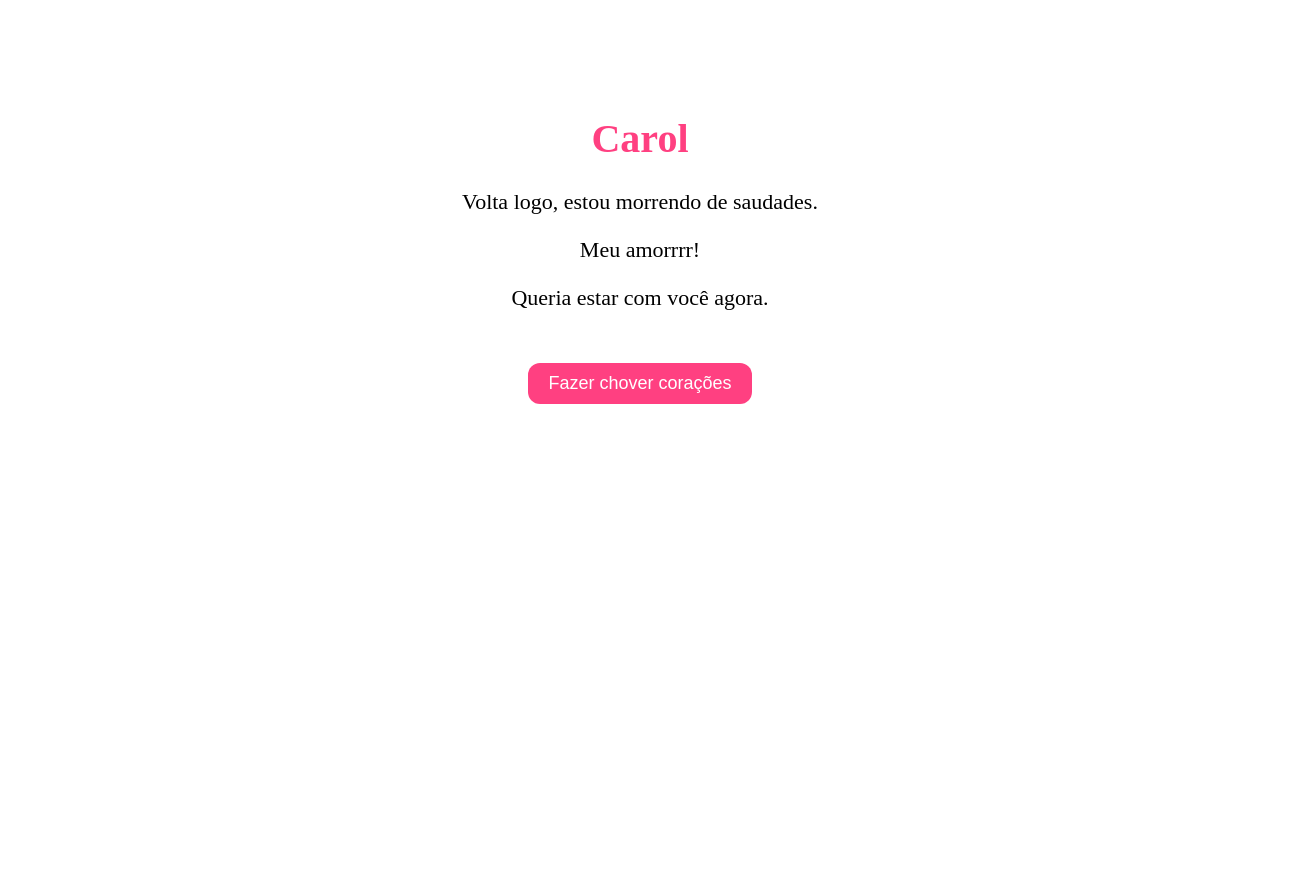
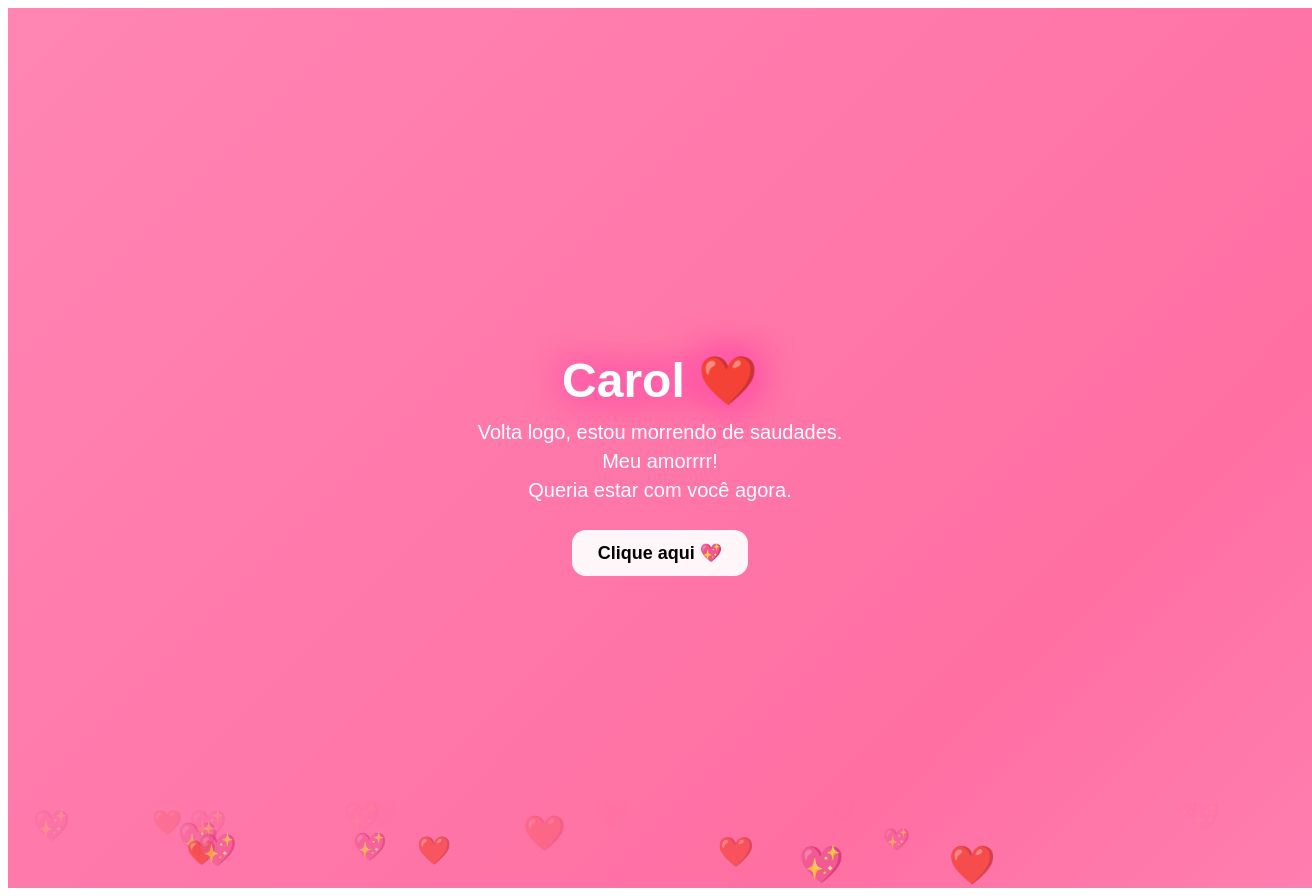
Before and after one commit to LucasXimenesConv/clone-tabnews, a Next.js app: page / in a window 1280 px wide. Shown: the whole page, 1312 px wide, since content can reach past the window. Built offline with nearby package versions, Linux system fonts and the light colour scheme.

Commit message:
tentativa 5 carol

```diff
--- a/pages/index.js
+++ b/pages/index.js
@@ -1,102 +1,270 @@
 import { useEffect, useState } from "react";
 
 export default function Home() {
-  const [hearts, setHearts] = useState([]);
+  const [hydrated, setHydrated] = useState(false);
+  const [explosions, setExplosions] = useState([]);
 
-  function spawnHearts() {
-    const amount = 40; // chuva intensa
-    const newHearts = [];
+  // marca que estamos no client (evita mismatch)
+  useEffect(() => {
+    setHydrated(true);
+  }, []);
 
-    for (let i = 0; i < amount; i++) {
-      newHearts.push({
-        id: Date.now() + Math.random(),
-        left: Math.random() * 100,
-        size: Math.random() * 30 + 10,
-        duration: Math.random() * 3 + 3,
-      });
-    }
+  function explodeHearts() {
+    const id = Date.now() + Math.floor(Math.random() * 1000);
+    setExplosions((prev) => [...prev, id]);
 
-    setHearts(prev => [...prev, ...newHearts]);
+    // remove depois da animação
+    setTimeout(() => {
+      setExplosions((prev) => prev.filter((e) => e !== id));
+    }, 2200);
+  }
 
-    // Remove depois da animação
-    setTimeout(() => {
-      setHearts(prev => prev.slice(amount));
-    }, 4000);
+  // Enquanto não hidratou, renderizamos uma versão mínima para evitar mismatch
+  if (!hydrated) {
+    return (
+      <div style={styles.container}>
+        <h1 style={styles.title}>Carol ❤️</h1>
+      </div>
+    );
   }
 
   return (
     <div style={styles.container}>
-      <h1 style={styles.title}>Carol</h1>
-      <p style={styles.text}>Volta logo, estou morrendo de saudades.</p>
-      <p style={styles.text}>Meu amorrrr!</p>
-      <p style={styles.text}>Queria estar com você agora.</p>
+      {/* fundo e elementos decorativos */}
+      <FloatingHearts />
 
-      <button style={styles.button} onClick={spawnHearts}>
-        Fazer chover corações
-      </button>
-
-      {/* Corações só renderizam no cliente */}
-      <div style={styles.heartsContainer}>
-        {hearts.map(h => (
-          <span
-            key={h.id}
-            style={{
-              position: "absolute",
-              top: "-20px",
-              left: `${h.left}%`,
-              fontSize: h.size,
-              animation: `fall ${h.duration}s linear`,
-              pointerEvents: "none",
-            }}
-          >
-            ❤️
-          </span>
+      {/* overlay onde as explosões aparecem */}
+      <div style={styles.explosionLayer} aria-hidden="true">
+        {explosions.map((id) => (
+          <Explosion key={id} />
         ))}
       </div>
 
-      <style>{`
-        @keyframes fall {
-          0% { transform: translateY(0); opacity: 1; }
-          100% { transform: translateY(120vh); opacity: 0; }
-        }
-      `}</style>
+      {/* conteúdo principal */}
+      <div style={styles.content}>
+        <h1 style={styles.title}>Carol ❤️</h1>
+
+        <p style={styles.text}>Volta logo, estou morrendo de saudades.</p>
+        <p style={styles.text}>Meu amorrrr!</p>
+        <p style={styles.text}>Queria estar com você agora.</p>
+
+        <button style={styles.button} onClick={explodeHearts}>
+          Clique aqui 💖
+        </button>
+      </div>
+
+      {/* css local */}
+      <style>{css}</style>
     </div>
   );
 }
 
+/* corações leves de fundo (gerados só no client) */
+function FloatingHearts() {
+  const [hearts, setHearts] = useState([]);
+
+  useEffect(() => {
+    const arr = Array.from({ length: 20 }).map(() => ({
+      left: Math.random() * 100,
+      delay: Math.random() * 3,
+      size: 14 + Math.random() * 18,
+      opacity: 0.6 + Math.random() * 0.4,
+      emoji: Math.random() > 0.5 ? "💖" : "❤️",
+    }));
+    setHearts(arr);
+  }, []);
+
+  return (
+    <div style={styles.heartsContainer} aria-hidden="true">
+      {hearts.map((h, i) => (
+        <span
+          key={i}
+          style={{
+            ...styles.heart,
+            left: `${h.left}%`,
+            animationDelay: `${h.delay}s`,
+            fontSize: `${h.size}px`,
+            opacity: h.opacity,
+          }}
+        >
+          {h.emoji}
+        </span>
+      ))}
+    </div>
+  );
+}
+
+/* Explosão: cada montagem cria um burst (gerado no client) */
+function Explosion() {
+  const [burst, setBurst] = useState([]);
+
+  useEffect(() => {
+    const count = 140; // aumente/decrease se quiser mais/menos corações por clique
+    const arr = Array.from({ length: count }).map(() => {
+      const angle = Math.random() * 2 * Math.PI; // radianos direto
+      const distance = 80 + Math.random() * 520;
+      const dx = Math.cos(angle) * distance;
+      const dy = Math.sin(angle) * distance;
+      return {
+        dx,
+        dy,
+        size: 14 + Math.random() * 26,
+        duration: 0.9 + Math.random() * 1.4,
+        delay: Math.random() * 0.06,
+        rot: -360 + Math.random() * 720,
+        emoji: Math.random() > 0.5 ? "💖" : "❤️",
+      };
+    });
+    setBurst(arr);
+  }, []);
+
+  return (
+    <div style={styles.explosion}>
+      {burst.map((h, i) => (
+        <span
+          key={i}
+          className="burst-heart"
+          style={{
+            left: "50%",
+            top: "50%",
+            position: "absolute",
+            fontSize: `${h.size}px`,
+            transform: "translate(-50%, -50%)",
+            ["--x"]: `${h.dx}px`,
+            ["--y"]: `${h.dy}px`,
+            ["--rot"]: `${h.rot}deg`,
+            animationDuration: `${h.duration}s`,
+            animationDelay: `${h.delay}s`,
+            pointerEvents: "none",
+          }}
+        >
+          {h.emoji}
+        </span>
+      ))}
+    </div>
+  );
+}
+
+/* --- CSS e estilos --- */
+const css = `
+@keyframes gradientShift {
+  0%{background-position:0% 50%}
+  50%{background-position:100% 50%}
+  100%{background-position:0% 50%}
+}
+
+@keyframes float {
+  0% { transform: translateY(0) scale(1); opacity: 1; }
+  50% { transform: translateY(-40px) scale(1.3); opacity: 0.8; }
+  100% { transform: translateY(-90px) scale(1); opacity: 0; }
+}
+
+@keyframes burst {
+  0% {
+    transform: translate(-50%, -50%) scale(0.2) rotate(0deg);
+    opacity: 1;
+  }
+  60% {
+    opacity: 1;
+  }
+  100% {
+    transform: translate(calc(-50% + var(--x)), calc(-50% + var(--y))) scale(1.05) rotate(var(--rot));
+    opacity: 0;
+  }
+}
+
+.burst-heart {
+  animation-name: burst;
+  animation-timing-function: cubic-bezier(.12,.9,.32,1);
+  will-change: transform, opacity;
+}
+
+/* small polish so button press feels nice */
+button:active { transform: translateY(2px); }
+
+/* glow for title */
+@keyframes glow {
+  0% { text-shadow: 0 0 8px #fff, 0 0 26px #ff9ecb; }
+  50% { text-shadow: 0 0 18px #ff66b3, 0 0 40px #ff1493; }
+  100% { text-shadow: 0 0 8px #fff, 0 0 26px #ff9ecb; }
+}
+`;
+
 const styles = {
   container: {
+    minHeight: "100vh",
+    width: "100%",
+    background:
+      "linear-gradient(135deg, #ff9ecb, #ff6fa2, #ff85b3, #ff6fa2, #ff9ecb)",
+    backgroundSize: "300% 300%",
+    animation: "gradientShift 10s ease infinite",
+    display: "flex",
+    alignItems: "center",
+    justifyContent: "center",
+    overflow: "hidden",
     textAlign: "center",
-    paddingTop: 80,
+    padding: "40px 20px",
+    fontFamily: "Arial, system-ui, -apple-system, 'Segoe UI', Roboto",
     position: "relative",
-    overflow: "hidden",
-    height: "100vh",
+  },
+  content: {
+    maxWidth: 900,
+    zIndex: 3, // garante que o conteúdo fique acima de corações de fundo
+  },
+  title: {
+    fontSize: "48px",
+    color: "white",
+    fontWeight: 900,
+    marginBottom: "12px",
+    animation: "glow 2.2s infinite ease-in-out",
+  },
+  text: {
+    color: "white",
+    fontSize: "20px",
+    margin: "6px 0",
+  },
+  button: {
+    marginTop: "22px",
+    padding: "12px 26px",
+    background: "#ffffffee",
+    border: "none",
+    borderRadius: "14px",
+    cursor: "pointer",
+    fontSize: "18px",
+    fontWeight: 700,
+    transition: "transform .12s ease",
+    zIndex: 4,
   },
   heartsContainer: {
-    position: "fixed",
+    position: "absolute",
     top: 0,
     left: 0,
+    height: "100%",
+    width: "100%",
+    overflow: "hidden",
+    pointerEvents: "none",
+    zIndex: 1,
+  },
+  heart: {
+    position: "absolute",
+    top: "100%",
+    fontSize: "24px",
+    animation: "float 5.5s infinite ease-in-out",
+  },
+  explosionLayer: {
+    position: "fixed",
+    inset: 0,
+    pointerEvents: "none",
+    zIndex: 5,
+    overflow: "visible",
+  },
+  explosion: {
+    position: "absolute",
+    left: 0,
+    top: 0,
     width: "100%",
     height: "100%",
     pointerEvents: "none",
-    overflow: "hidden",
-  },
-  title: {
-    fontSize: 40,
-    color: "#ff4081",
-  },
-  text: {
-    fontSize: 22,
-    marginTop: 10,
-  },
-  button: {
-    marginTop: 30,
-    padding: "10px 20px",
-    fontSize: 18,
-    cursor: "pointer",
-    background: "#ff4081",
-    color: "#fff",
-    border: "none",
-    borderRadius: 12,
+    overflow: "visible",
   },
 };
```
